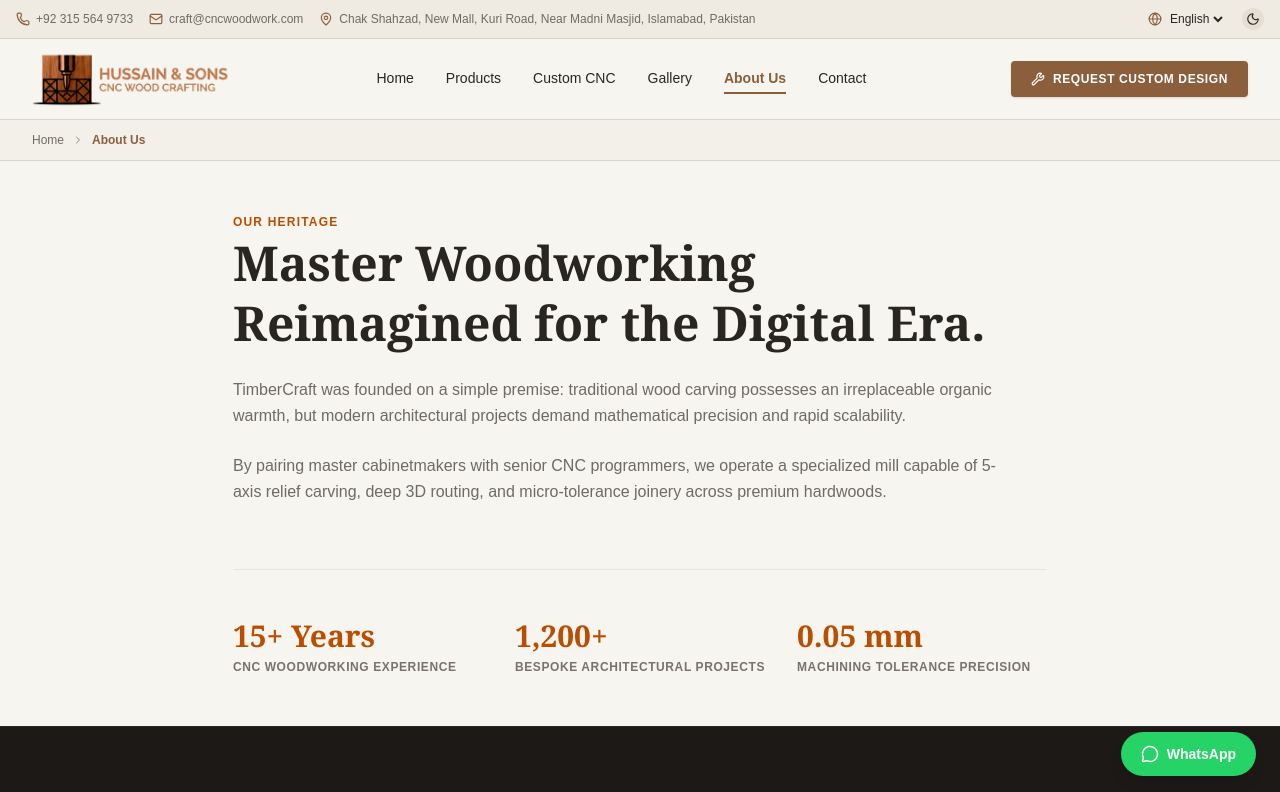
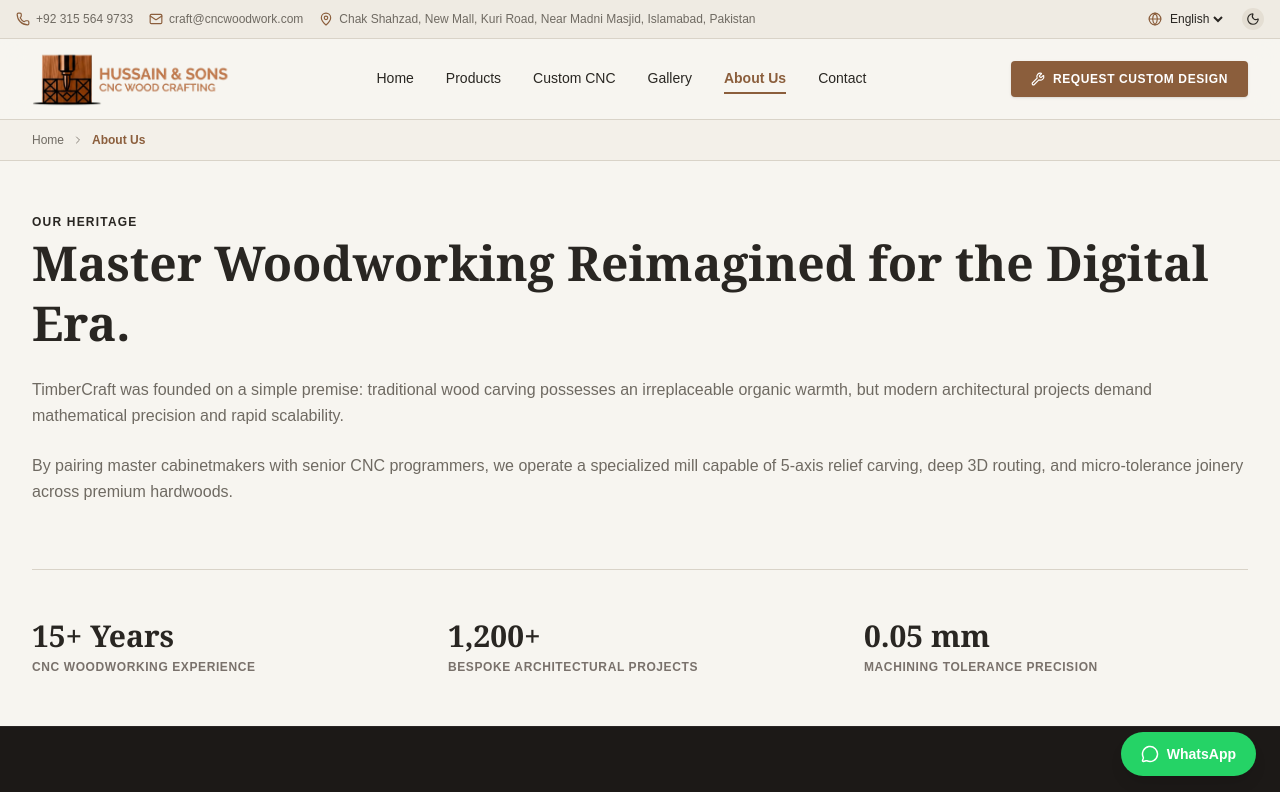
Before and after one commit to Zahoor-Baltee/hussainSonsinterior, a Next.js app: page /en/about in a window 1280 px wide. Shown: the top 792 px of the page. Built offline with nearby package versions, Linux system fonts and the light colour scheme.

Commit message:
feat: Update text colors for improved theming in AboutPage and GalleryPage

```diff
--- a/components/about/AboutPage.tsx
+++ b/components/about/AboutPage.tsx
@@ -8,8 +8,8 @@ type AboutPageProps = {
 export default function AboutPage({ t }: AboutPageProps) {
     return (
         <main className="max-w-7xl mx-auto px-4 sm:px-6 lg:px-8 py-12">
-            <div className="max-w-3xl space-y-6">
-                <span className="text-xs font-semibold uppercase tracking-widest text-amber-700 dark:text-amber-500">
+            <div className="space-y-6">
+                <span className="text-xs font-semibold uppercase tracking-widest text-foreground">
                     {t.aboutHeritage}
                 </span>
 
@@ -26,9 +26,9 @@ export default function AboutPage({ t }: AboutPageProps) {
                 </p>
             </div>
 
-            <div className="grid grid-cols-1 md:grid-cols-3 gap-8 mt-16 pt-12 border-t border-stone-200 dark:border-stone-800">
+            <div className="grid grid-cols-1 md:grid-cols-3 gap-8 mt-16 pt-12 border-t border-border ">
                 <div>
-                    <span className="text-3xl font-serif font-bold text-amber-700 dark:text-amber-500 block">
+                    <span className="text-3xl font-serif font-bold text-foreground block">
                         15+ {t.years}
                     </span>
 
@@ -38,7 +38,7 @@ export default function AboutPage({ t }: AboutPageProps) {
                 </div>
 
                 <div>
-                    <span className="text-3xl font-serif font-bold text-amber-700 dark:text-amber-500 block">
+                    <span className="text-3xl font-serif font-bold text-foreground block">
                         1,200+
                     </span>
 
@@ -48,7 +48,7 @@ export default function AboutPage({ t }: AboutPageProps) {
                 </div>
 
                 <div>
-                    <span className="text-3xl font-serif font-bold text-amber-700 dark:text-amber-500 block">
+                    <span className="text-3xl font-serif font-bold text-foreground block">
                         0.05 mm
                     </span>
 
--- a/components/gallery/GalleryPage.tsx
+++ b/components/gallery/GalleryPage.tsx
@@ -13,9 +13,9 @@ export default function GalleryPage({
     t,
 }: GalleryPageProps) {
     return (
-        <main className="max-w-7xl mx-auto px-4 sm:px-6 lg:px-8 py-12">
-            <div className="mb-10 text-center max-w-2xl mx-auto">
-                <span className="text-xs font-semibold uppercase tracking-widest text-amber-700">
+        <main className="w-full max-w-7xl mx-auto px-4 sm:px-6 lg:px-8 py-12">
+            <div className="mb-10  text-center  mx-auto">
+                <span className="text-xs font-semibold uppercase tracking-widest text-foreground">
                     {t.portfolioTag}
                 </span>
 
@@ -33,7 +33,7 @@ export default function GalleryPage({
                 {GALLERY_ITEMS.map((item) => (
                     <div
                         key={item.id}
-                        className="group relative rounded-sm overflow-hidden border border-stone-800 aspect-4/3 cursor-pointer shadow-md"
+                        className="group relative rounded-sm overflow-hidden border border-border  aspect-4/3 cursor-pointer shadow-md"
                     >
                         {/* <CNCWoodGraphic pattern={item.pattern} /> */}
 
```
